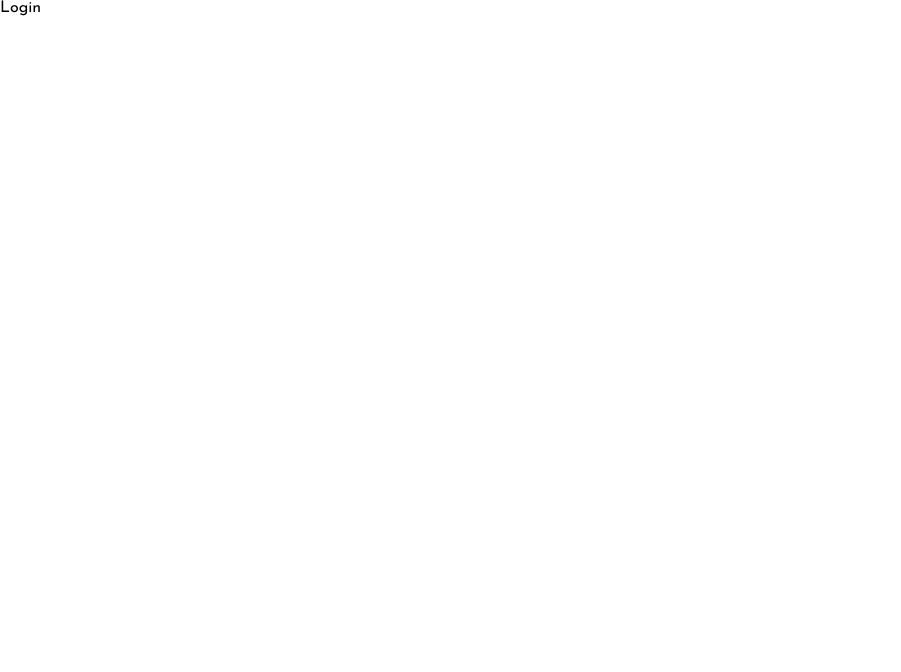
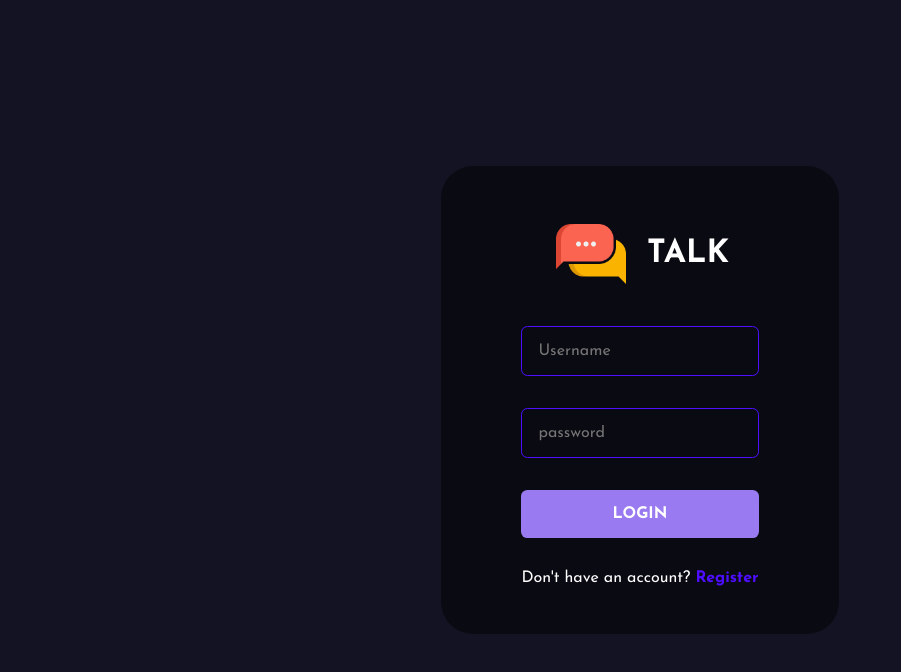
Before and after one commit to aidul23/talk, a React (Create React App) app in the folder public/: page /login in a window 1280 px wide. Shown: the top 672 px of the page, without its empty margins (0-901 px from the left). Built offline with nearby package versions, Linux system fonts and the light colour scheme.

Commit message:
login functionality done

```diff
--- a/public/src/pages/Login.jsx
+++ b/public/src/pages/Login.jsx
@@ -1,11 +1,175 @@
-import React from 'react';
+import axios from "axios";
+import React, { useEffect, useState } from "react";
+import { Link, useNavigate } from "react-router-dom";
+import { ToastContainer, toast } from "react-toastify";
+import "react-toastify/dist/ReactToastify.css";
+import styled from "styled-components";
+import Logo from "../assets/chat.png";
+import { loginRoute } from "../utils/APIRoutes";
 
 function Login(props) {
-    return (
-        <div>
-            Login
-        </div>
-    );
+  const navigate = useNavigate();
+
+  const toastOptions = {
+    position: "bottom-right",
+    autoClose: 8000,
+    pauseOnHover: true,
+    draggable: true,
+    theme: "dark",
+  };
+
+  useEffect(() => {
+    if(localStorage.getItem('talk-user')) {
+      navigate('/');
+    }
+  },[]);
+
+  const [user, setUser] = useState({
+    username: "",
+    password: "",
+  });
+
+  const handleSubmit = async (event) => {
+    event.preventDefault();
+    if (handleValidation()) {
+      const { username, password } = user;
+      const {data} = await axios.post(loginRoute, {
+        username,
+        password,
+      });
+
+      if (data.status === false) {
+        toast.error(data.msg, toastOptions);
+      }
+
+      if (data.status === true) {
+        localStorage.setItem("talk-user", JSON.stringify(data.user));
+        navigate("/");
+      }
+    }
+  };
+
+  const handleValidation = () => {
+    const { username, password } = user;
+
+    if (password === "") {
+        toast.error("email and password is required.", toastOptions);
+        return false;
+    } else if (username.length === "") {
+        toast.error("email and password is required.", toastOptions);
+        return false;
+    }
+    return true;
+  };
+
+  const handleChange = (e) => {
+    const { name, value } = e.target;
+
+    setUser((prevUser) => {
+      return {
+        ...prevUser,
+        [name]: value,
+      };
+    });
+  };
+
+  return (
+    <>
+      <FromContainer>
+        <form onSubmit={(event) => handleSubmit(event)}>
+          <div className="brand">
+            <img src={Logo} alt="Logo" />
+            <h1>talk</h1>
+          </div>
+          <input
+            type="text"
+            placeholder="Username"
+            name="username"
+            min="3"
+            onChange={(e) => handleChange(e)}
+          />
+          <input
+            type="password"
+            placeholder="password"
+            name="password"
+            onChange={(e) => handleChange(e)}
+          />
+          <button type="submit">Login</button>
+          <span>
+            Don't have an account? <Link to="/register">Register</Link>
+          </span>
+        </form>
+      </FromContainer>
+      <ToastContainer />
+    </>
+  );
 }
 
+const FromContainer = styled.div`
+  height: 100vh;
+  width: 100vw;
+  display: flex;
+  flex-direction: column;
+  justify-content: center;
+  align-items: center;
+  background-color: #131324;
+  .brand {
+    display: flex;
+    align-items: center;
+    gap: 1rem;
+    justify-content: center;
+    img {
+      height: 5rem;
+    }
+    h1 {
+      color: white;
+      text-transform: uppercase;
+    }
+  }
+  form {
+    display: flex;
+    flex-direction: column;
+    gap: 2rem;
+    background-color: #00000076;
+    border-radius: 2rem;
+    padding: 3rem 5rem;
+    input {
+      background-color: transparent;
+      padding: 1rem;
+      border: 0.1rem solid #4e0eff;
+      border-radius: 0.4rem;
+      color: white;
+      width: 100%;
+      font-size: 1rem;
+      &:focus {
+        border: 0.1rem solid #997af0;
+        outline: none;
+      }
+    }
+    button {
+      background-color: #997af0;
+      color: white;
+      padding: 1rem 2rem;
+      border: none;
+      font-weight: bold;
+      cursor: pointer;
+      border-radius: 0.4rem;
+      font-size: 1rem;
+      text-transform: uppercase;
+      transition: 0.5s ease-in-out;
+      &:hover {
+        background-color: #4e0eff;
+      }
+    }
+    span {
+      color: white;
+      a {
+        color: #4e0eff;
+        text-decoration: none;
+        font-weight: bold;
+      }
+    }
+  }
+`;
+
 export default Login;
--- a/public/src/pages/Register.jsx
+++ b/public/src/pages/Register.jsx
@@ -9,13 +9,15 @@
 
 function Register(props) {
   const navigate = useNavigate();
+
   const toastOptions = {
-      position: "bottom-right",
-      autoClose: 8000,
-      pauseOnHover: true,
-      draggable: true,
-      theme: "dark"
+    position: "bottom-right",
+    autoClose: 8000,
+    pauseOnHover: true,
+    draggable: true,
+    theme: "dark",
   };
+
   const [user, setUser] = useState({
     username: "",
     email: "",
@@ -25,16 +27,19 @@
 
   const handleSubmit = async (event) => {
     event.preventDefault();
-    if(handleValidation()) {
-      const {username, email, password} = user;
+    if (handleValidation()) {
+      const { username, email, password } = user;
       const {data} = await axios.post(registerRoute, {
-        username,email,password
+        username,
+        email,
+        password,
       });
 
-      if(data.status === false) {
+      if (data.status === false) {
         toast.error(data.msg, toastOptions);
       }
-      if(data.status === true) {
+
+      if (data.status === true) {
         localStorage.setItem("talk-user", JSON.stringify(data.user));
         navigate("/");
       }
@@ -42,34 +47,38 @@
   };
 
   const handleValidation = () => {
-    const {username, email, password, confirmPassword} = user;
+    const { username, email, password, confirmPassword } = user;
 
-    if(password !== confirmPassword) {
-      toast.error("password and confrim password should be same.", toastOptions);
+    if (password !== confirmPassword) {
+      toast.error(
+        "password and confrim password should be same.",
+        toastOptions
+      );
       return false;
-    } else if(username.length < 3) {
+    } else if (username.length < 3) {
       toast.error("username must have at least 3 char.", toastOptions);
       return false;
-    }
-    else if(password.length < 8) {
-      toast.error("password should be equal or grather than 8 char.", toastOptions);
+    } else if (password.length < 8) {
+      toast.error(
+        "password should be equal or grather than 8 char.",
+        toastOptions
+      );
       return false;
-    }
-    else if(email==="") {
+    } else if (email === "") {
       toast.error("email is required.", toastOptions);
       return false;
     }
     return true;
-  }
+  };
 
   const handleChange = (e) => {
-    const {name,value} = e.target;
+    const { name, value } = e.target;
 
     setUser((prevUser) => {
       return {
         ...prevUser,
-      [name]: value
-      }
+        [name]: value,
+      };
     });
   };
 
@@ -111,7 +120,7 @@
           </span>
         </form>
       </FromContainer>
-      <ToastContainer/>
+      <ToastContainer />
     </>
   );
 }
--- a/public/src/utils/APIRoutes.js
+++ b/public/src/utils/APIRoutes.js
@@ -1,3 +1,4 @@
 const host = "http://localhost:5000";
 
 export const registerRoute = `${host}/api/auth/register`;
+export const loginRoute = `${host}/api/auth/login`;
```
Also changed, not shown: 2 other files (tests, documents, lock files or other folders).
